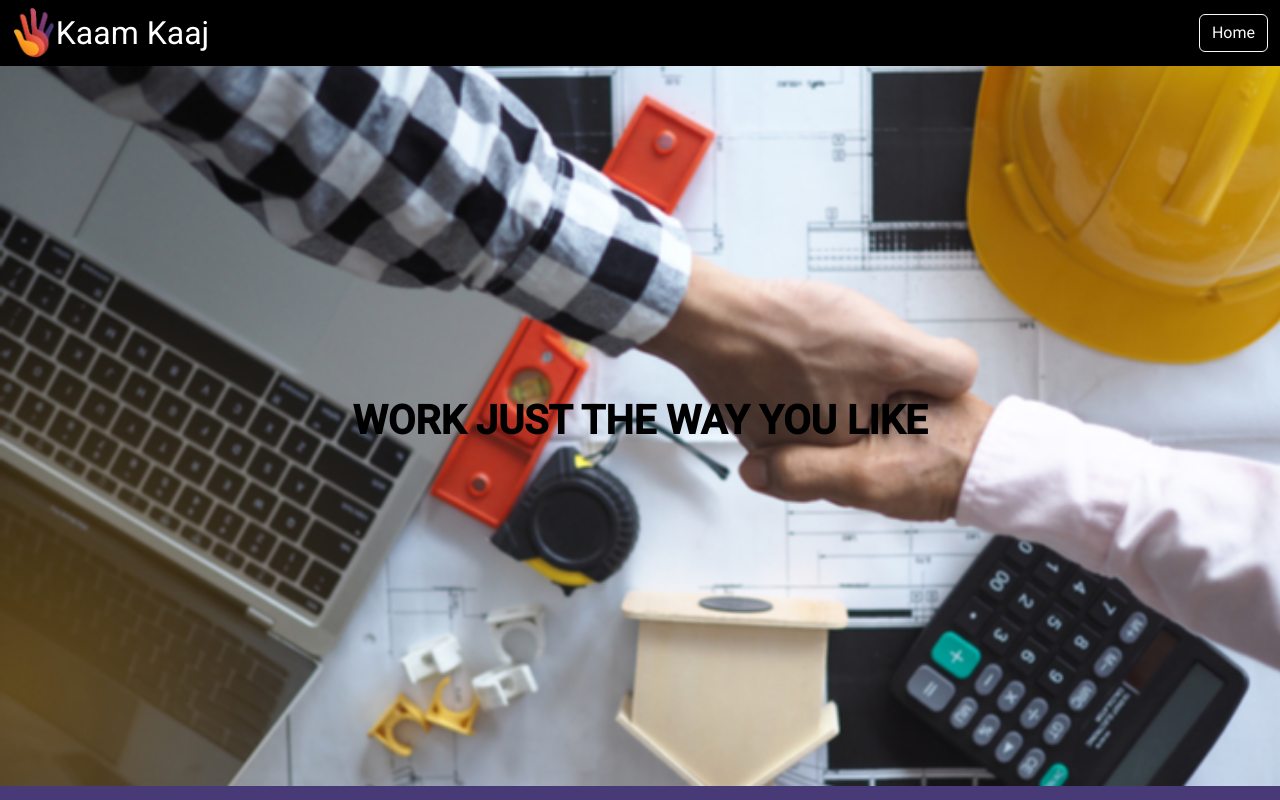
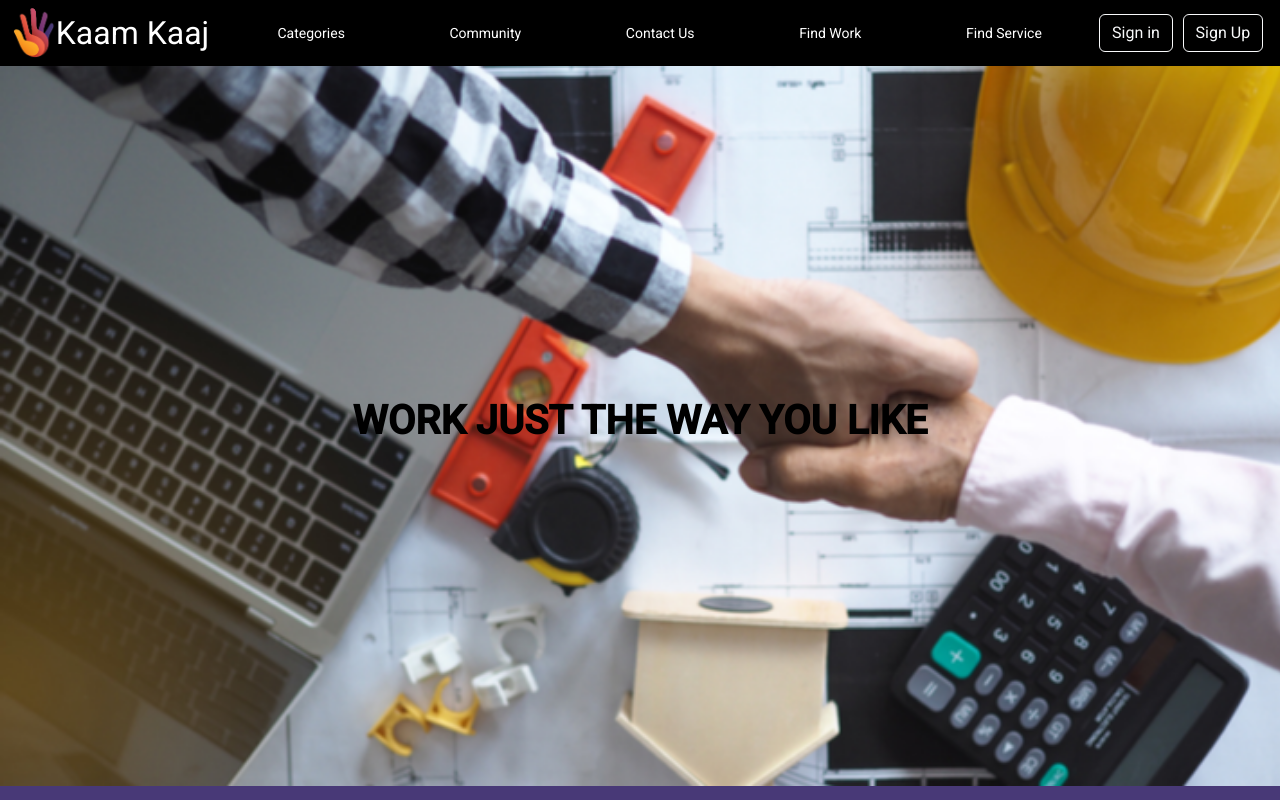
Before and after one commit to AbdulAhad696/Kaam-Kaaj, an Angular app in the folder kaamkaaj/: page / in a window 1280 px wide. Shown: the top 800 px of the page. Built offline with nearby package versions, Linux system fonts and the light colour scheme.

Commit message:
header-altered

```diff
--- a/kaamkaaj/src/app/Header/Header.component.html
+++ b/kaamkaaj/src/app/Header/Header.component.html
@@ -1,3 +1,4 @@
+
 <nav class="navbar navbar-expand-lg navbar-dark bg-dark" style="background-color:black !important; position:sticky; top: 0;">
     <div class="container-fluid">
         <img class="img-fluid" src="../../assets/kaamkaaj-removebg-preview.png" style="height: 50px;">
@@ -33,8 +34,24 @@
                     </li>
                 </ul>
             </div>
-
-            <div class=" col-lg-12 col-md-3 col-sm-2 col-4 d-flex justify-content-end" *ngIf="loggedin=='localhost:4200'">
+            <div class="col-lg-10 col-md-9 col-sm-10 col-8 d-flex" *ngIf="loggedin=='localhost:4200'">
+                <ul class="col-lg-12 navbar-nav justify-content-around">
+                    <li class="nav-item" *ngFor="let button of mainpagebuttons">
+                        <a class="nav-link active" aria-current="page" href="#">{{button}}</a>
+                    </li>
+                </ul>
+            </div>
+            <div class="col-lg-2 col-md-9 col-sm-10 col-8 d-flex" *ngIf="loggedin=='localhost:4200'">
+                <ul class="col-lg-12 navbar-nav justify-content-around">
+                    <li class="nav-item">
+                        <button type="button" class=" btn btn-outline-light" routerLink="/signin">Sign in</button>
+                    </li>
+                    <li class="nav-item">
+                        <button type="button" class=" btn btn-outline-light" routerLink="/signup">Sign Up</button>
+                    </li>
+                </ul>
+            </div>
+            <div class=" col-lg-12 col-md-3 col-sm-2 col-4 d-flex justify-content-end" *ngIf="loggedin.indexOf('sign') >= 0">
                 <button type="button" class=" btn btn-outline-light ">Home</button>
             </div>
         </div>
--- a/kaamkaaj/src/app/Header/Header.component.ts
+++ b/kaamkaaj/src/app/Header/Header.component.ts
@@ -1,5 +1,5 @@
 import { Component, OnInit } from '@angular/core';
-
+import { Router, Event, NavigationStart, NavigationEnd, NavigationError} from '@angular/router';
 
 @Component({
   selector: 'app-Header',
@@ -11,9 +11,21 @@ export class HeaderComponent implements OnInit {
   adminbuttons=["Complains","Service Providers","Market Statistics","Wallet","Job History","Home"];
   userbuttons=["Home","Service","My Jobs","Contact Admin","Wallet","Add a Job"];
   spbuttons= ["Dashboard","View Jobs","My Projects","Wallet","Contact Admin","Profile"]
-  //loggedin=location.host;
+  mainpagebuttons=["Categories","Community","Contact Us","Find Work", "Find Service"]
+
+
+  //loggedin:any;
   loggedin="localhost:4200";
-  constructor() { }
+  //login:any
+  constructor(private router:Router) {
+    this.router.events.subscribe((event: Event) => {
+      if (event instanceof NavigationEnd) {
+          //Hide progress spinner or progress bar
+          //this.loggedin=window.location.href.toString();
+          //console.log("From End: " + this.loggedin);
+      }
+    });
+  }
 
   ngOnInit(): void {
   }
```
